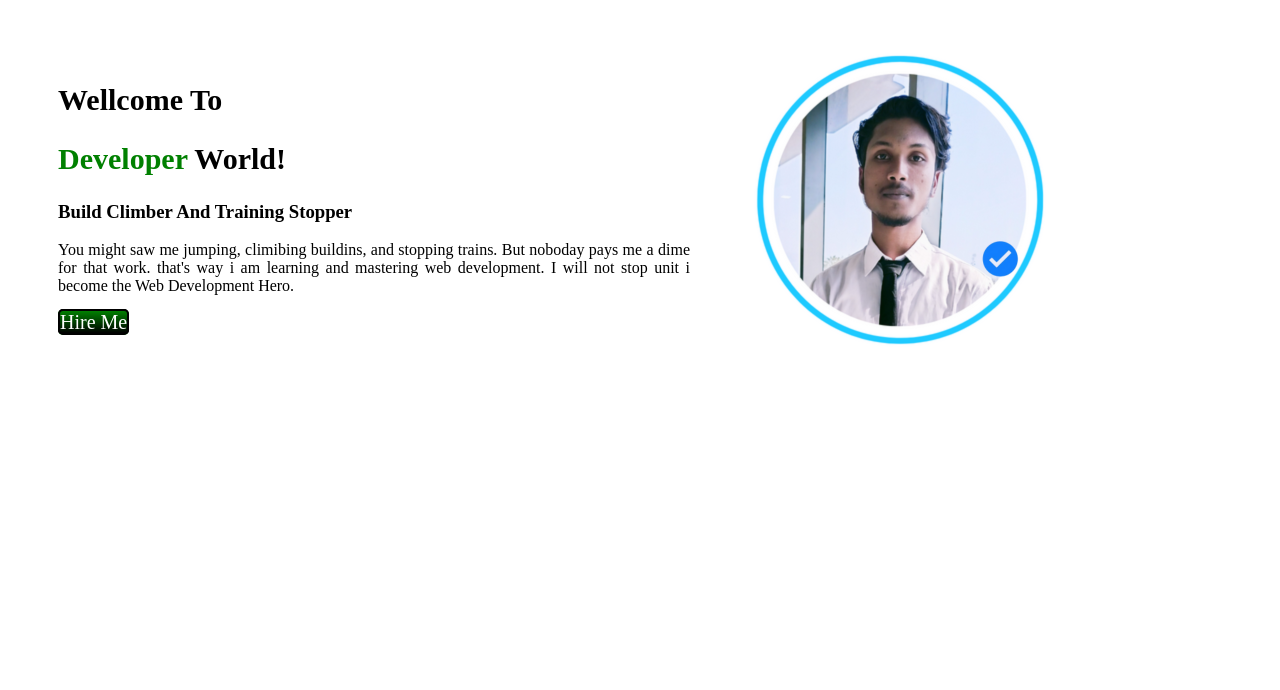
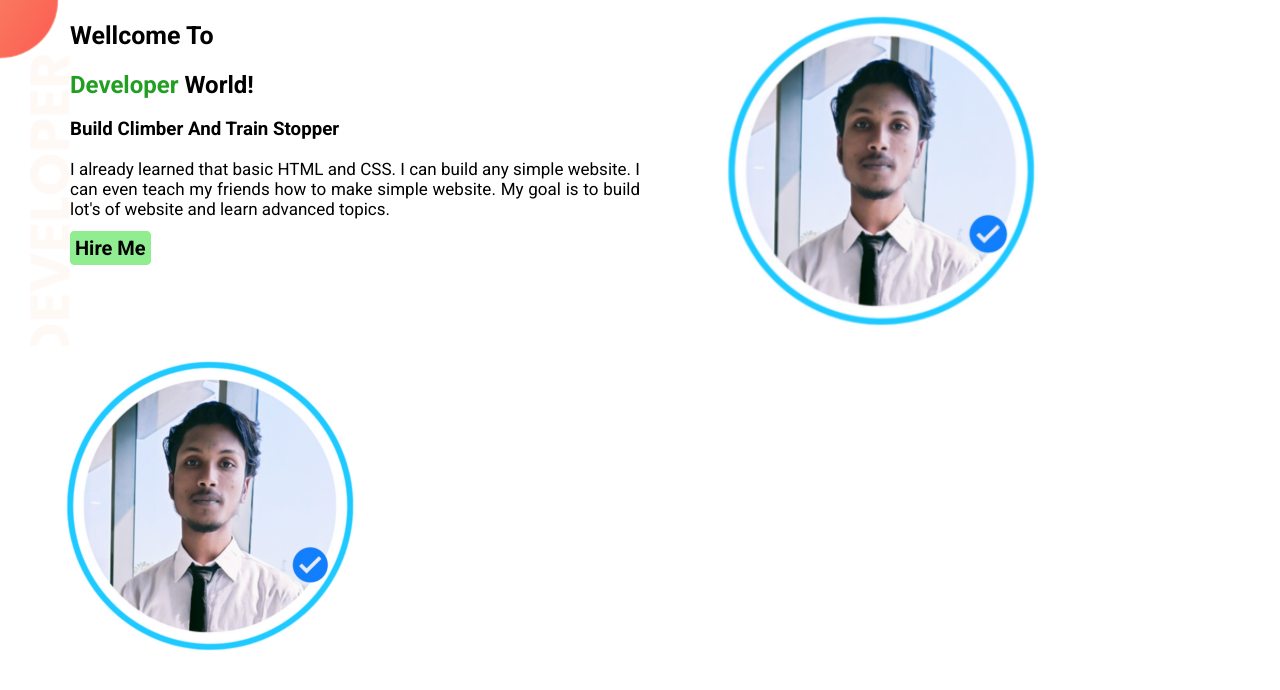
Before and after one commit to abdulahadshakibpro/Developer-Portfolio, a plain HTML site: page index.html in a window 1280 px wide. Drawn offline with Linux system fonts and the light colour scheme.

Commit message:
section added

```diff
--- a/index.html
+++ b/index.html
@@ -3,26 +3,36 @@
 <head>
     <meta charset="UTF-8">
     <meta name="viewport" content="width=device-width, initial-scale=1.0">
-    <title>Developer portfolio</title>
+    <title>Developer Portfolio</title>
     <link rel="preconnect" href="https://fonts.googleapis.com">
-    <link rel="preconnect" href="https://fonts.gstatic.com" crossorigin>
-    <link href="https://fonts.googleapis.com/css2?family=Poppins:ital,wght@0,100;0,200;0,300;0,400;0,500;0,600;0,700;0,800;0,900;1,100;1,200;1,300;1,400;1,500;1,600;1,700;1,800;1,900&family=Roboto:ital,wght@0,100;0,300;0,400;0,500;0,700;0,900;1,100;1,300;1,400;1,500;1,700;1,900&display=swap" rel="stylesheet">
-
+<link rel="preconnect" href="https://fonts.gstatic.com" crossorigin>
+<link href="https://fonts.googleapis.com/css2?family=Poppins:ital,wght@0,100;0,200;0,300;0,400;0,500;0,600;0,700;0,800;0,900;1,100;1,200;1,300;1,400;1,500;1,600;1,700;1,800;1,900&family=Roboto:ital,wght@0,100;0,300;0,400;0,500;0,700;0,900;1,100;1,300;1,400;1,500;1,700;1,900&display=swap" rel="stylesheet">
+    <link rel="shortcut icon" href="my image.png" type="image/x-icon">
     <link rel="stylesheet" href="style.css">
-    <link rel="shortcut icon" href="my image.png" type="image/x-icon">
 </head>
 <body>
+
+    <section class="top-banner">
+        <div class="half-width">
+            <H1>Wellcome To</H1>
+            <H2><span>Developer</span> World!</H2>
+            <H3>Build Climber And Train Stopper</H3>
+    <p>I already learned that basic HTML and CSS. I can build any simple website. I can even teach my friends how to make simple website. My goal is to build lot's of website and learn advanced topics.</p>
+    <a class="link-button" href="https://www.linkedin.com/in/abdulahadshakib/"><b>Hire Me</b></a>
+        </div>
+
+        <div class="half-width">
+            <img src="my image.png" alt="">
+        </div>
+    </section>
+
     <section>
-        <div id="d1">
-            <h1>Wellcome To </h1>
-            <h1><span id="s1">Developer</span> World!</h1>
-            <h3>Build Climber And Training Stopper</h3>
-            <p id="p1">You might saw me jumping, climibing buildins, and stopping trains. But noboday pays me a dime for that work. that's way i am learning and mastering web development. I will not stop unit i become the Web Development Hero.</p>
-            <a id="a1" target="_blank" href="https://www.linkedin.com/in/abdulahadshakib/">Hire Me</a>
-            </div>
-           <div id="d2">
-            <img src="my image.png" alt="abdul ahad shakib">
-           </div>
+        <div id="half-width">
+            <img src="my image.png" alt="">
+        </div>
+        <div>
+
+        </div>
     </section>
 
 </body>
--- a/style.css
+++ b/style.css
@@ -1,34 +1,43 @@
 body{
-    .roboto-regular {
     font-family: "Roboto", sans-serif;
+    margin:0px;
   }
-      }
-      h1{
-        font-size:30px;
-      }
-      #s1{
-        color:green;
-      }
+
 section{
   display:flex;
 }
-      #d1{
+.top-banner{
+  background-image:url(images/top-banner.png);
+  background-repeat:no-repeat;
+
+}
+.half-width{
   width:50%;
-       padding:50px;
+  padding-left:70px;
+
 }
-      #d2 img{
-      width:100%;
-      padding-top:32px;
+.half-width img{
+width:60%;
 }
-      #p1{
+#half-width img{
+  padding-left:50px;
+}
+.link-button{
+  text-decoration:none;
+  font-size:20px;
+  color:black;
+  background-color:lightgreen;
+  border:lightgreen solid 5px;
+  border-radius:5px;
+  background-image:linear-gradient(lightgreen,lightgreen);
+}
+span{
+  color:rgb(34, 158, 34);
+}
+p{
   text-align:justify;
+  font-size:17px;
 }
-      #a1{
-        font-size:20px;
-        font-weight:700px;
-        text-decoration:none;
-        background-image:linear-gradient(green,black);
-        color:white;
-        border:solid black 2px;
-        border-radius:5px;
+h1{
+  font-size:25px;
 }
```
Also changed, not shown: 4 other files. Lines whose indentation alone changed are shown as unchanged.
